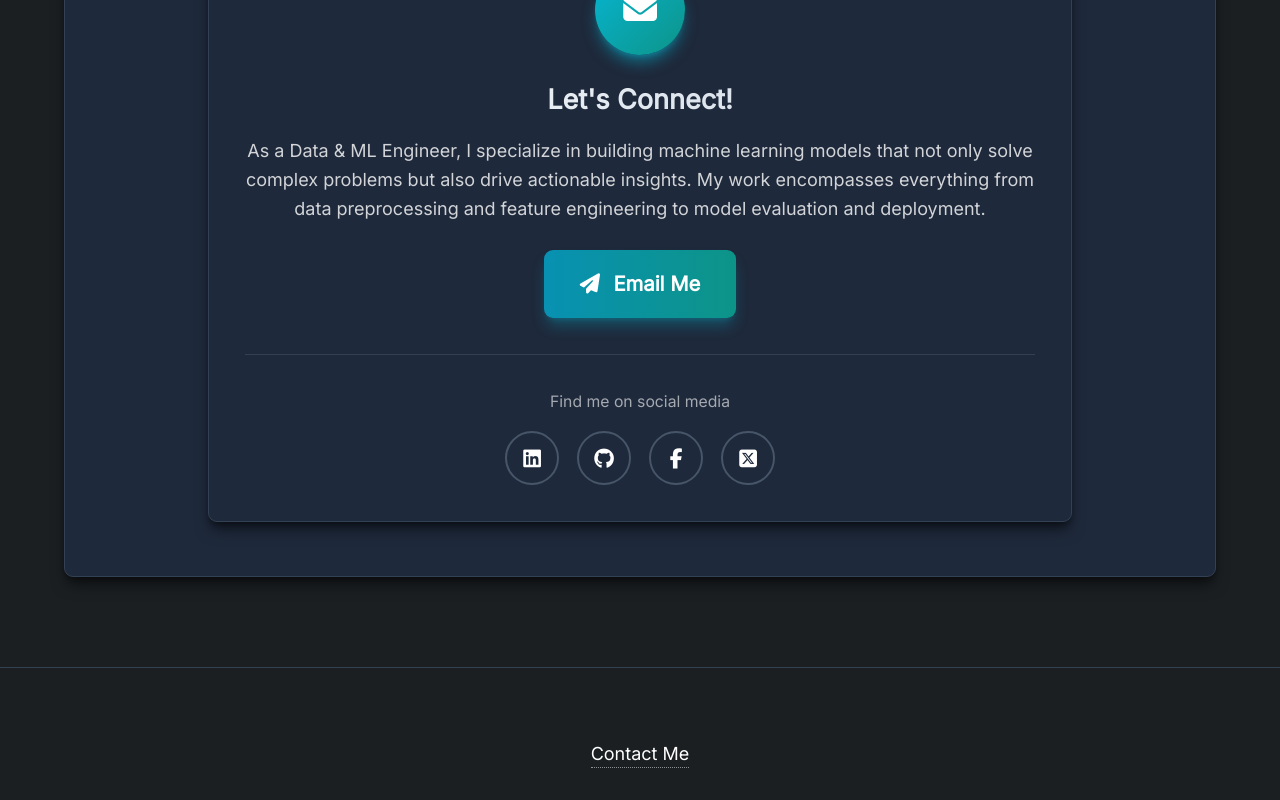
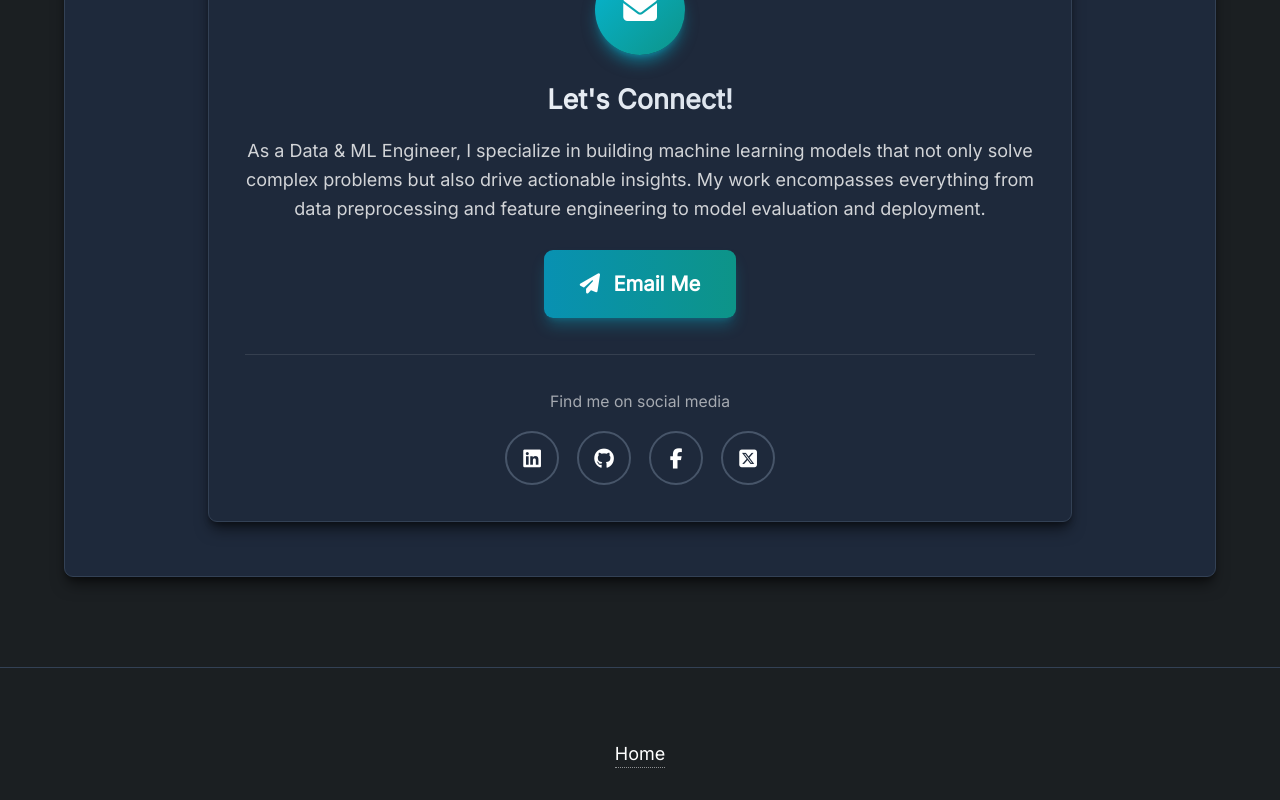
Before and after one commit to bdoey/portfolio, a React (Vite) app: page / in a window 1280 px wide. Shown: the part 7780-8580 px from the top of the page. Built offline with nearby package versions, Linux system fonts and the light colour scheme.

Commit message:
Change Footer link from 'Contact Me' to 'Home' with smooth scroll
- Updated footer link text from "Contact Me" to "Home"
- Added smooth scroll functionality to return to top of page
- Updated component documentation to reflect new behavior

```diff
--- a/src/components/Footer.tsx
+++ b/src/components/Footer.tsx
@@ -2,21 +2,27 @@
  * Footer Component
  *
  * Purpose: Simple footer section displayed at the bottom of the home page.
- * Controls: "Contact Me" link that opens the contact modal with hover effects
+ * Controls: "Home" link that scrolls back to the top of the page with hover effects
  * including text color change, underline animation, and subtle lift effect.
  */
 
 import React from 'react';
 
 const Footer: React.FC = () => {
+  const scrollToTop = (e: React.MouseEvent<HTMLAnchorElement>) => {
+    e.preventDefault();
+    window.scrollTo({ top: 0, behavior: 'smooth' });
+  };
+
   return (
     <footer className="w-full text-center mt-8 pb-4">
       <p className="text-sm sm:text-base">
         <a
-          href="#contact"
+          href="#top"
+          onClick={scrollToTop}
           className="inline-block border-b border-dotted border-white/50 hover:border-slate-400/50 hover:text-slate-400 transition-all duration-300 hover:translate-y-[-2px] hover:shadow-lg hover:shadow-slate-400/20"
         >
-          Contact Me
+          Home
         </a>
       </p>
     </footer>
```
